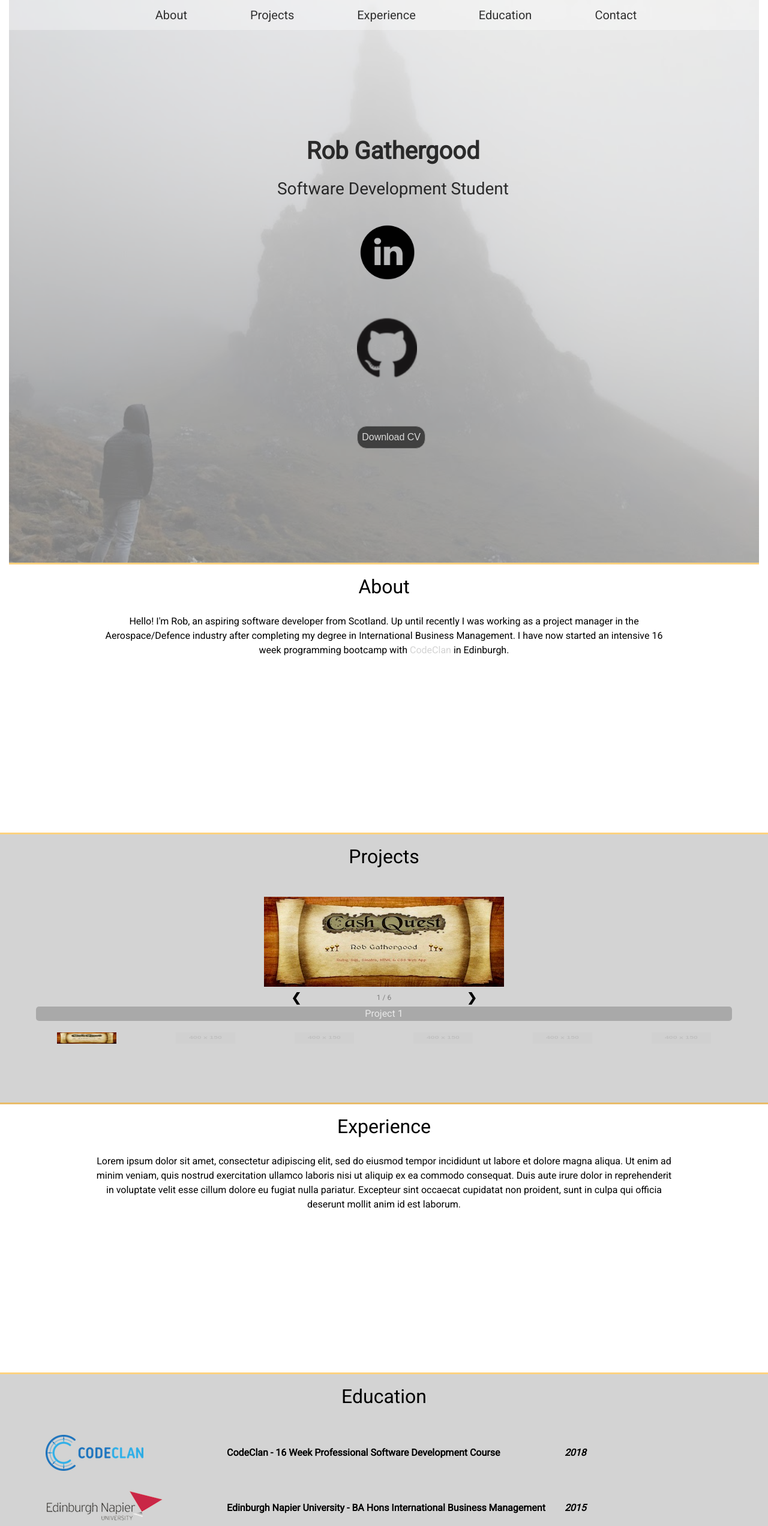
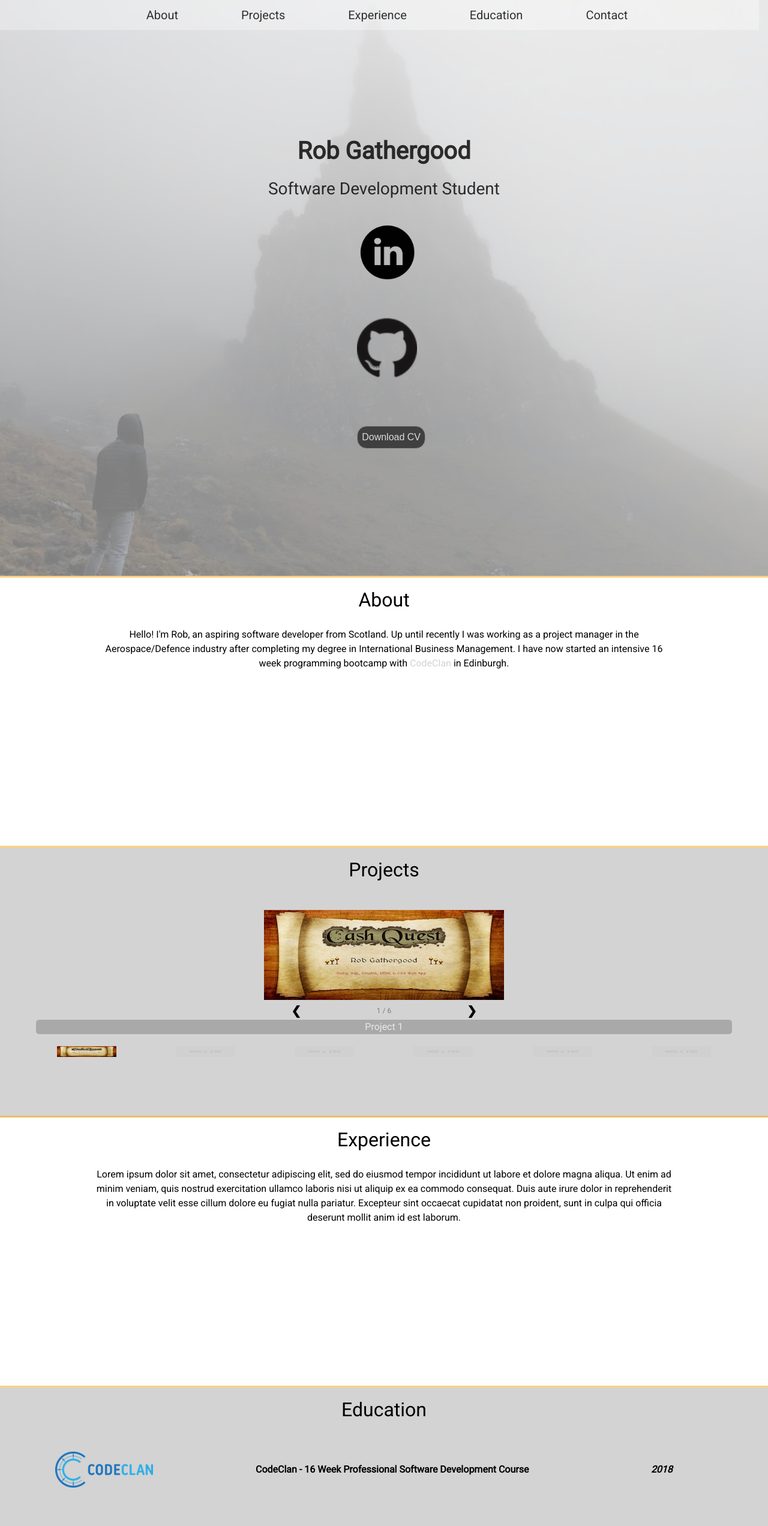
Before and after one commit to rgathergood/personal_website, a plain HTML site: page website/index.html in a window 1280 px wide. Shown: the top 2544 px of the page at 60% size. Drawn offline with nearby package versions, Linux system fonts and the light colour scheme; placeholder pictures from the web are drawn by us.

```diff
--- a/website/styles.css
+++ b/website/styles.css
@@ -1,3 +1,9 @@
+.container-fluid{
+    padding-left: 0rem;
+    padding-right: 0rem;
+    overflow: hidden;
+}
+
 body {
   font-family: 'Roboto', sans-serif;
   text-align: center;
@@ -296,16 +302,17 @@
 
 table {
   text-align: left;
-  margin-top: 30px;
+  margin-top: 20px;
 }
 
 th {
-  padding: 1em;
+  padding: 2em;
 }
 
 .tdate {
   text-align: right;
   font-style: italic;
+  padding-left: 6em;
 }
 
 #footer {
```
